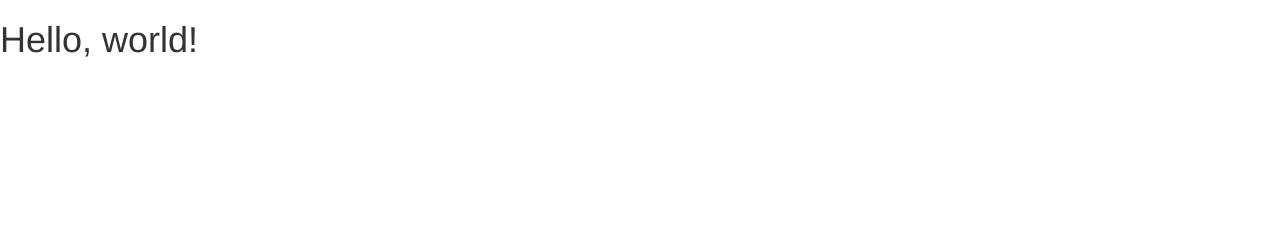
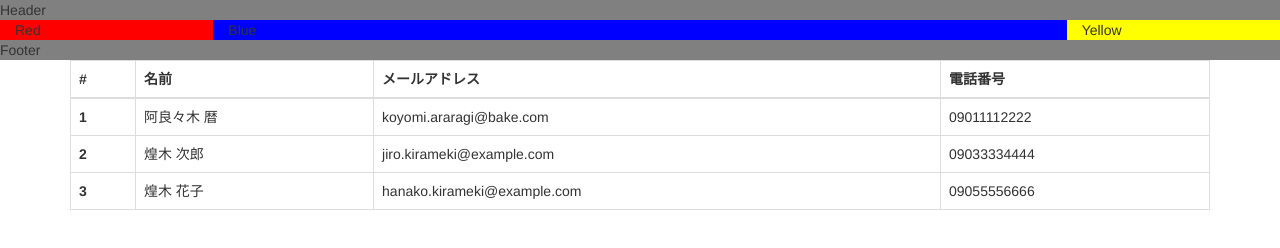
Before and after one commit to kyon-bll/bootstrap, a plain HTML site: page index.html in a window 1280 px wide. Drawn offline with nearby package versions, Linux system fonts and the light colour scheme.

Commit message:
グリッド テーブル

```diff
--- a/index.html
+++ b/index.html
@@ -12,7 +12,52 @@
         <!-- BootstrapのJS読み込み -->
         <script src="js/bootstrap.min.js"></script>
     </head>
+
+    <!-- グリッド；レスポンシブ -->
+    <title>グリッドシステム</title>
     <body>
-        <h1>Hello, world!</h1>
+        <header style="background-color:gray">Header</header>
+        <div class="container-fluid">
+            <div class="row">
+                <div class="col-sm-2" style="background-color:red;">Red</div>
+                <div class="col-sm-8 hidden-sm" style="background-color:blue;">Blue</div>
+                <div class="col-sm-2" style="background-color:yellow;">Yellow</div>
+            </div>
+        </div>
+        <footer style="background-color:gray">Footer</footer>
     </body>
+
+    <!-- テーブル；表 -->
+    <div class="container">
+        <table class="table table-bordered">
+            <thead>
+                <tr>
+                    <th>#</th>
+                    <th>名前</th>
+                    <th>メールアドレス</th>
+                    <th>電話番号</th>
+                </tr>
+            </thead>
+            <tbody>
+                <tr>
+                    <th scope="row">1</th>
+                    <td>阿良々木 暦</td>
+                    <td>koyomi.araragi@bake.com</td>
+                    <td>09011112222</td>
+                </tr>
+                <tr>
+                    <th scope="row">2</th>
+                    <td>煌木 次郎</td>
+                    <td>jiro.kirameki@example.com</td>
+                    <td>09033334444</td>
+                </tr>
+                <tr>
+                    <th scope="row">3</th>
+                    <td>煌木 花子</td>
+                    <td>hanako.kirameki@example.com</td>
+                    <td>09055556666</td>
+                </tr>
+            </tbody>
+        </table>
+        </div>
 </html>
```
